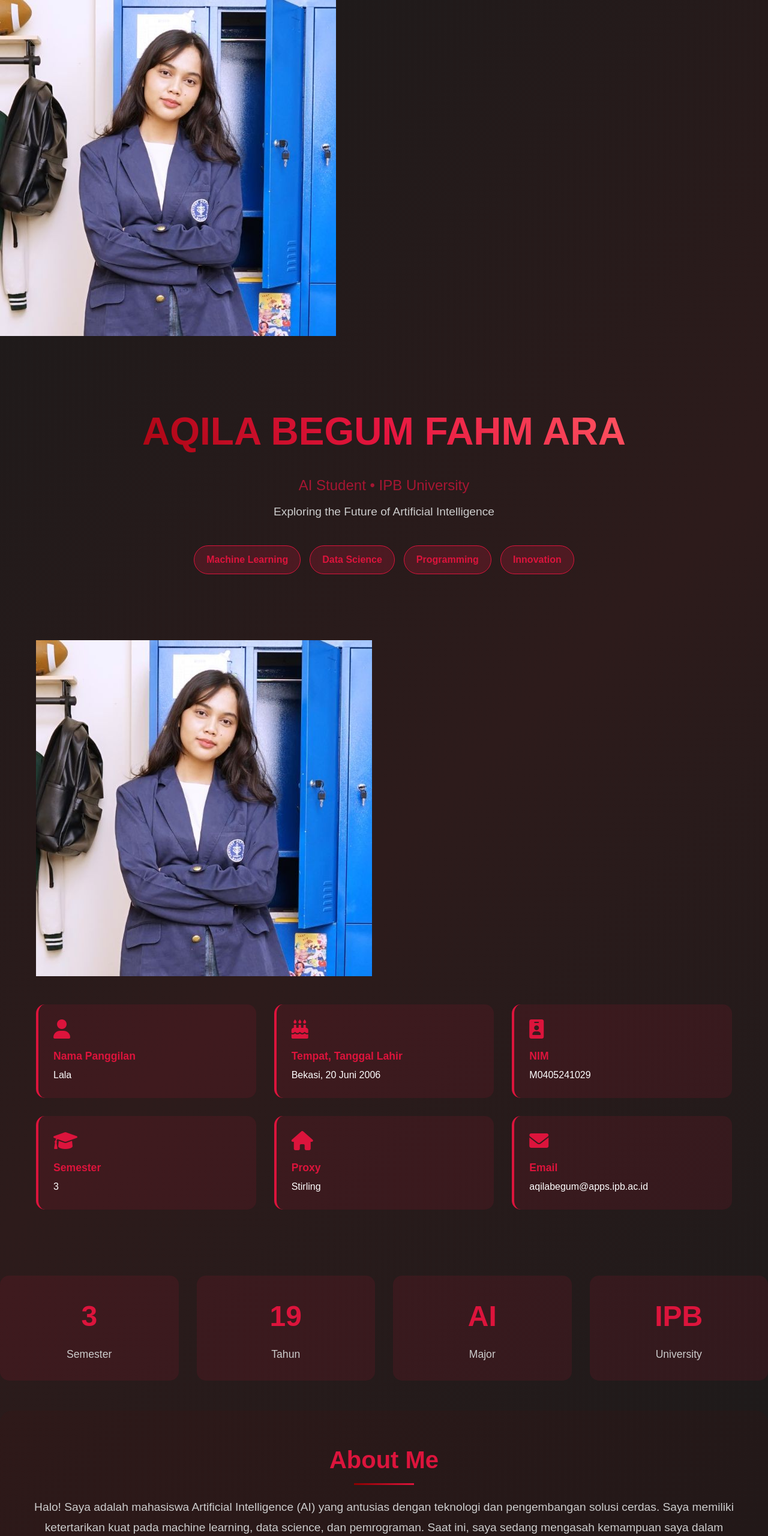
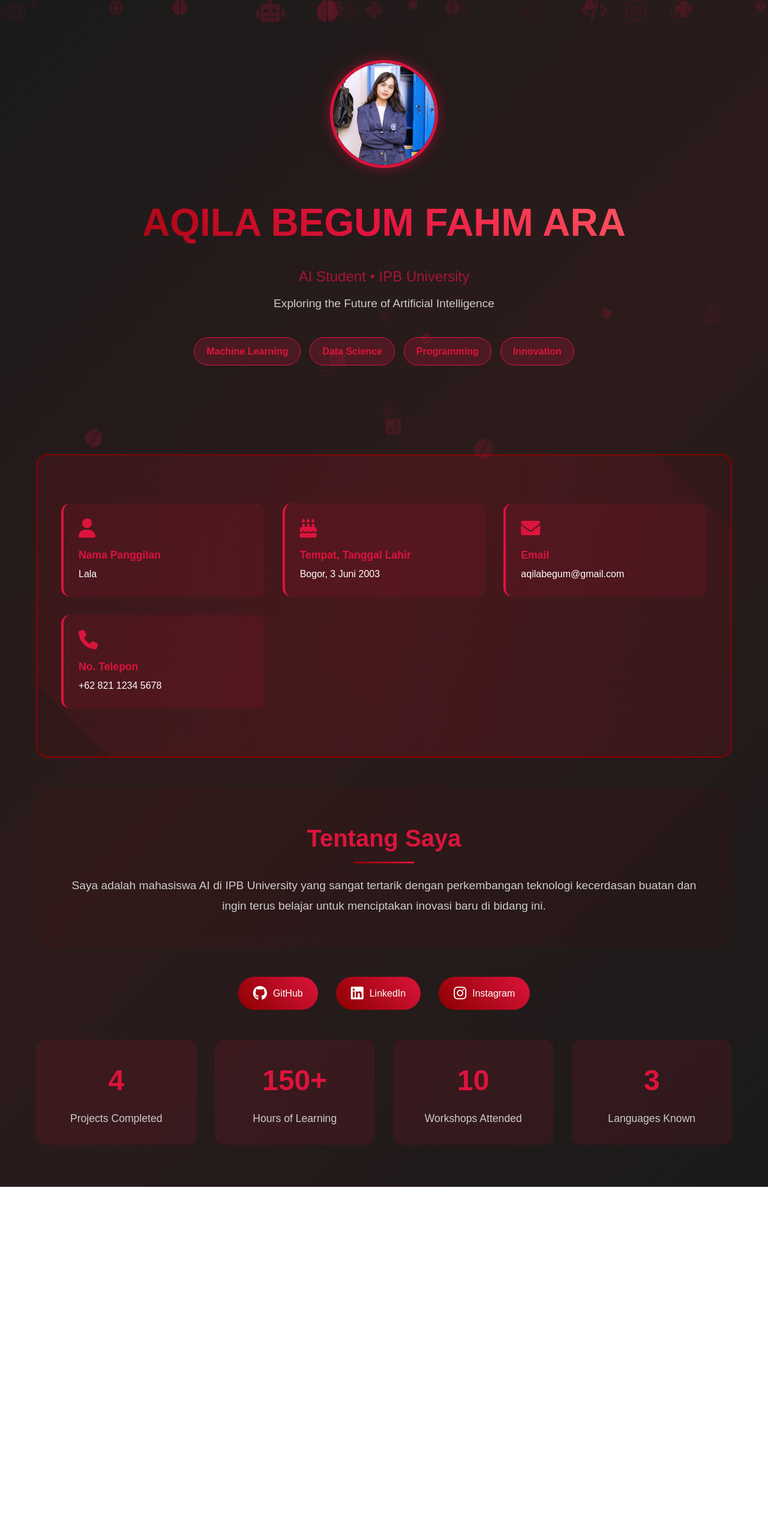
Before and after one commit to aqilabegum/lalaland, a plain HTML site: page index.html in a window 1280 px wide. Shown: the top 2560 px of the page at 60% size. After the commit the page ends 1978 px from the top, so only its background shows below. Drawn offline with Linux system fonts and the light colour scheme.

Commit message:
Update index.html

```diff
--- a/index.html
+++ b/index.html
@@ -1,10 +1,10 @@
 <!DOCTYPE html>
 <html lang="id">
 <head>
-    <meta charset="UTF-8">
-    <meta name="viewport" content="width=device-width, initial-scale=1.0">
+    <meta charset="UTF-8" />
+    <meta name="viewport" content="width=device-width, initial-scale=1" />
     <title>Aqila Begum Fahm Ara - AI Student</title>
-    <link href="https://cdnjs.cloudflare.com/ajax/libs/font-awesome/6.0.0/css/all.min.css" rel="stylesheet">
+    <link href="https://cdnjs.cloudflare.com/ajax/libs/font-awesome/6.0.0/css/all.min.css" rel="stylesheet" />
     <style>
         * {
             margin: 0;
@@ -30,6 +30,25 @@
             text-align: center;
             padding: 80px 0;
             position: relative;
+        }
+
+        /* Foto Profil */
+        .profile-photo-container {
+            margin: 0 auto 40px;
+            width: 180px;
+            height: 180px;
+            border-radius: 50%;
+            border: 5px solid #DC143C;
+            overflow: hidden;
+            box-shadow: 0 0 20px rgba(220, 20, 60, 0.5);
+        }
+
+        .profile-photo {
+            width: 100%;
+            height: 100%;
+            object-fit: cover;
+            display: block;
+            border-radius: 50%;
         }
 
         .hero-title {
@@ -278,16 +297,10 @@
                 font-size: 2.5rem;
             }
 
-            .profile-photo, .photo-placeholder {
-                width: 200px;
-                height: 200px;
-            }
-
-            .photo-ring {
-                width: 240px;
-                height: 240px;
-                top: -20px;
-                left: -20px;
+            .profile-photo-container {
+                width: 140px;
+                height: 140px;
+                margin-bottom: 30px;
             }
 
             .info-grid {
@@ -340,10 +353,15 @@
     </style>
 </head>
 <body>
-    <img src="1736862738974.jpg" alt="Aqila Begum Fahm Ara" class="profile-photo">
+    <div class="floating-elements" id="floatingElements"></div>
 
     <div class="container">
         <div class="hero-section">
+            <!-- Foto Profil ditambahkan di sini -->
+            <div class="profile-photo-container">
+                <img src="1736862738974.jpg" alt="Foto Profil Aqila" class="profile-photo" />
+            </div>
+
             <h1 class="hero-title">AQILA BEGUM FAHM ARA</h1>
             <p class="subtitle pulse">AI Student • IPB University</p>
             <p class="tagline">Exploring the Future of Artificial Intelligence</p>
@@ -356,9 +374,7 @@
             </div>
         </div>
 
-        <div class="profile-photo-container">
-    <img src="1736862738974.jpg" alt="Foto Aqila Begum" class="profile-photo">
-</div>
+        <div class="profile-card">
             <div class="info-grid">
                 <div class="info-item fade-in-up">
                     <i class="fas fa-user"></i>
@@ -369,217 +385,88 @@
                 <div class="info-item fade-in-up">
                     <i class="fas fa-birthday-cake"></i>
                     <div class="info-label">Tempat, Tanggal Lahir</div>
-                    <div class="info-value">Bekasi, 20 Juni 2006</div>
-                </div>
-
-                <div class="info-item fade-in-up">
-                    <i class="fas fa-id-badge"></i>
-                    <div class="info-label">NIM</div>
-                    <div class="info-value">M0405241029</div>
-                </div>
-
-                <div class="info-item fade-in-up">
-                    <i class="fas fa-graduation-cap"></i>
-                    <div class="info-label">Semester</div>
-                    <div class="info-value">3</div>
-                </div>
-
-                <div class="info-item fade-in-up">
-                    <i class="fas fa-home"></i>
-                    <div class="info-label">Proxy</div>
-                    <div class="info-value">Stirling</div>
+                    <div class="info-value">Bogor, 3 Juni 2003</div>
                 </div>
 
                 <div class="info-item fade-in-up">
                     <i class="fas fa-envelope"></i>
                     <div class="info-label">Email</div>
-                    <div class="info-value">aqilabegum@apps.ipb.ac.id</div>
+                    <div class="info-value">aqilabegum@gmail.com</div>
+                </div>
+
+                <div class="info-item fade-in-up">
+                    <i class="fas fa-phone"></i>
+                    <div class="info-label">No. Telepon</div>
+                    <div class="info-value">+62 821 1234 5678</div>
                 </div>
             </div>
         </div>
 
-        <div class="stats-section">
-            <div class="stat-item fade-in-up">
-                <div class="stat-number" id="semester">3</div>
-                <div class="stat-label">Semester</div>
-            </div>
-
-            <div class="stat-item fade-in-up">
-                <div class="stat-number" id="age">19</div>
-                <div class="stat-label">Tahun</div>
-            </div>
-
-            <div class="stat-item fade-in-up">
-                <div class="stat-number">AI</div>
-                <div class="stat-label">Major</div>
-            </div>
-
-            <div class="stat-item fade-in-up">
-                <div class="stat-number">IPB</div>
-                <div class="stat-label">University</div>
-            </div>
-        </div>
-
-        <div class="about-section fade-in-up">
-            <h2 class="about-title">About Me</h2>
+        <div class="about-section">
+            <h2 class="about-title">Tentang Saya</h2>
             <p class="about-text">
-                Halo! Saya adalah mahasiswa Artificial Intelligence (AI) yang antusias dengan teknologi dan pengembangan solusi cerdas.
-                Saya memiliki ketertarikan kuat pada machine learning, data science, dan pemrograman. Saat ini, saya sedang mengasah
-                kemampuan saya dalam membangun model AI yang inovatif. Saya juga selalu bersemangat untuk belajar hal baru dan bekerja
-                sama dalam tim yang kreatif dan dinamis.
+                Saya adalah mahasiswa AI di IPB University yang sangat tertarik dengan perkembangan teknologi
+                kecerdasan buatan dan ingin terus belajar untuk menciptakan inovasi baru di bidang ini.
             </p>
         </div>
 
         <div class="social-links">
-            <a href="https://www.linkedin.com/in/aqila-begum-fahm-ara-66aa33323/" class="social-link" target="_blank">
-                <i class="fab fa-linkedin"></i>
-                <span>LinkedIn</span>
+            <a href="https://github.com/aqilabegum" class="social-link" target="_blank" rel="noopener noreferrer">
+                <i class="fab fa-github"></i> GitHub
             </a>
+            <a href="https://linkedin.com/in/aqilabegum" class="social-link" target="_blank" rel="noopener noreferrer">
+                <i class="fab fa-linkedin"></i> LinkedIn
+            </a>
+            <a href="https://instagram.com/aqilabegum" class="social-link" target="_blank" rel="noopener noreferrer">
+                <i class="fab fa-instagram"></i> Instagram
+            </a>
+        </div>
 
-            <a href="https://instagram.com/aaqilalala" class="social-link" target="_blank">
-                <i class="fab fa-instagram"></i>
-                <span>Instagram</span>
-            </a>
-
-            <a href="https://wa.me/081314539216" class="social-link" target="_blank">
-                <i class="fab fa-whatsapp"></i>
-                <span>WhatsApp</span>
-            </a>
-
-            <a href="mailto:aqilabegum@apps.ipb.ac.id" class="social-link">
-                <i class="fas fa-envelope"></i>
-                <span>Email</span>
-            </a>
+        <div class="stats-section">
+            <div class="stat-item fade-in-up">
+                <div class="stat-number">4</div>
+                <div class="stat-label">Projects Completed</div>
+            </div>
+            <div class="stat-item fade-in-up">
+                <div class="stat-number">150+</div>
+                <div class="stat-label">Hours of Learning</div>
+            </div>
+            <div class="stat-item fade-in-up">
+                <div class="stat-number">10</div>
+                <div class="stat-label">Workshops Attended</div>
+            </div>
+            <div class="stat-item fade-in-up">
+                <div class="stat-number">3</div>
+                <div class="stat-label">Languages Known</div>
+            </div>
         </div>
     </div>
 
     <script>
-        // Floating elements animation
-        function createFloatingElement() {
-            const element = document.createElement('div');
-            element.className = 'floating-element';
-            element.innerHTML = ['✦', '✧', '◊', '◈', '●', '◉', '▲', '▼'][Math.floor(Math.random() * 8)];
-            element.style.left = Math.random() * 100 + 'vw';
-            element.style.fontSize = (Math.random() * 30 + 20) + 'px';
-            element.style.animationDuration = (Math.random() * 10 + 10) + 's';
+        // Floating elements with tech icons
+        const icons = [
+            'fab fa-python',
+            'fab fa-js-square',
+            'fab fa-react',
+            'fab fa-node-js',
+            'fab fa-git-alt',
+            'fas fa-robot',
+            'fas fa-brain',
+            'fas fa-code',
+            'fas fa-microchip'
+        ];
 
-            document.getElementById('floatingElements').appendChild(element);
+        const floatingContainer = document.getElementById('floatingElements');
 
-            setTimeout(() => {
-                element.remove();
-            }, 15000);
+        for (let i = 0; i < 30; i++) {
+            const icon = document.createElement('i');
+            icon.className = icons[Math.floor(Math.random() * icons.length)] + ' floating-element';
+            icon.style.left = Math.random() * 100 + 'vw';
+            icon.style.fontSize = (Math.random() * 24 + 16) + 'px';
+            icon.style.animationDelay = (Math.random() * 15) + 's';
+            icon.style.color = `rgba(220, 20, 60, ${Math.random() * 0.2 + 0.05})`;
+            floatingContainer.appendChild(icon);
         }
-
-        // Create floating elements periodically
-        setInterval(createFloatingElement, 2000);
-
-        // Intersection Observer for fade-in animations
-        const observer = new IntersectionObserver((entries) => {
-            entries.forEach(entry => {
-                if (entry.isIntersecting) {
-                    entry.target.style.animationDelay = Math.random() * 0.5 + 's';
-                    entry.target.classList.add('fade-in-up');
-                }
-            });
-        });
-
-        document.querySelectorAll('.info-item, .stat-item, .about-section').forEach(el => {
-            observer.observe(el);
-        });
-
-        // Animated counter for stats
-        function animateCounter(element, target, duration) {
-            let start = 0;
-            const increment = target / (duration / 16);
-
-            const timer = setInterval(() => {
-                start += increment;
-                if (start >= target) {
-                    start = target;
-                    clearInterval(timer);
-                }
-                element.textContent = Math.floor(start);
-            }, 16);
-        }
-
-        // Mouse movement effect
-        document.addEventListener('mousemove', (e) => {
-            const cursor = document.querySelector('.hero-title');
-            if (cursor) {
-                const x = e.clientX / window.innerWidth;
-                const y = e.clientY / window.innerHeight;
-
-                cursor.style.textShadow = `
-                    ${x * 10}px ${y * 10}px 20px rgba(220, 20, 60, 0.3),
-                    ${x * -10}px ${y * -10}px 20px rgba(139, 0, 0, 0.3)
-                `;
-            }
-        });
-
-        // Add click effect to social links
-        document.querySelectorAll('.social-link').forEach(link => {
-            link.addEventListener('click', function(e) {
-                // Create ripple effect
-                const ripple = document.createElement('div');
-                ripple.style.position = 'absolute';
-                ripple.style.borderRadius = '50%';
-                ripple.style.background = 'rgba(255, 255, 255, 0.5)';
-                ripple.style.transform = 'scale(0)';
-                ripple.style.animation = 'ripple 0.6s linear';
-                ripple.style.left = e.offsetX - 10 + 'px';
-                ripple.style.top = e.offsetY - 10 + 'px';
-                ripple.style.width = '20px';
-                ripple.style.height = '20px';
-
-                this.appendChild(ripple);
-
-                setTimeout(() => {
-                    ripple.remove();
-                }, 600);
-            });
-        });
-
-        // Add CSS for ripple effect
-        const style = document.createElement('style');
-        style.textContent = `
-            @keyframes ripple {
-                to {
-                    transform: scale(4);
-                    opacity: 0;
-                }
-            }
-        `;
-        document.head.appendChild(style);
-
-        // Skill tags hover effect
-        document.querySelectorAll('.skill-tag').forEach(tag => {
-            tag.addEventListener('mouseenter', function() {
-                this.style.boxShadow = '0 5px 15px rgba(220, 20, 60, 0.4)';
-            });
-
-            tag.addEventListener('mouseleave', function() {
-                this.style.boxShadow = 'none';
-            });
-        });
-
-        // Add typing effect to hero title
-        const heroTitle = document.querySelector('.hero-title');
-        const originalText = heroTitle.textContent;
-        let index = 0;
-
-        function typeWriter() {
-            if (index < originalText.length) {
-                heroTitle.textContent = originalText.slice(0, index + 1);
-                index++;
-                setTimeout(typeWriter, 100);
-            }
-        }
-
-        // Start typing effect after page load
-        window.addEventListener('load', () => {
-            heroTitle.textContent = '';
-            setTimeout(typeWriter, 1000);
-        });
     </script>
 </body>
 </html>
```
